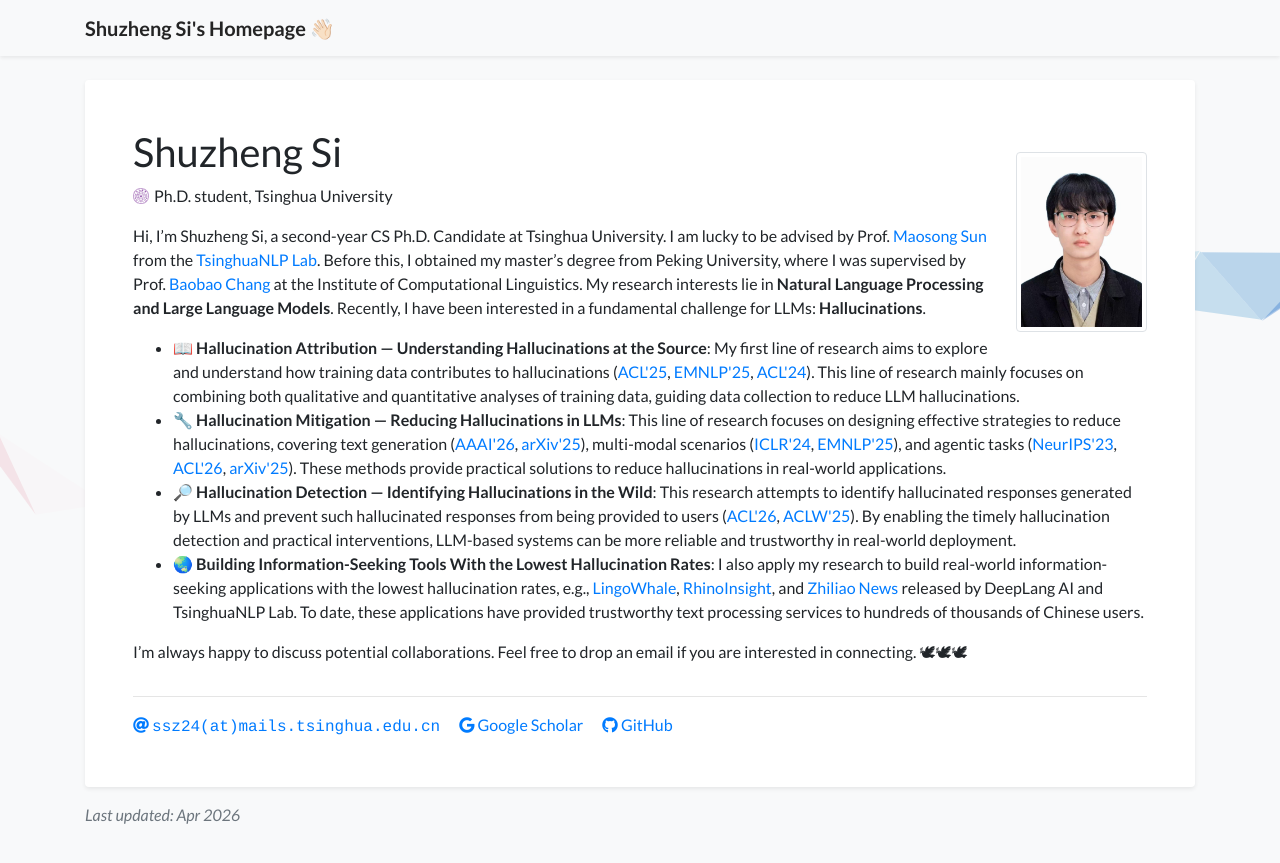
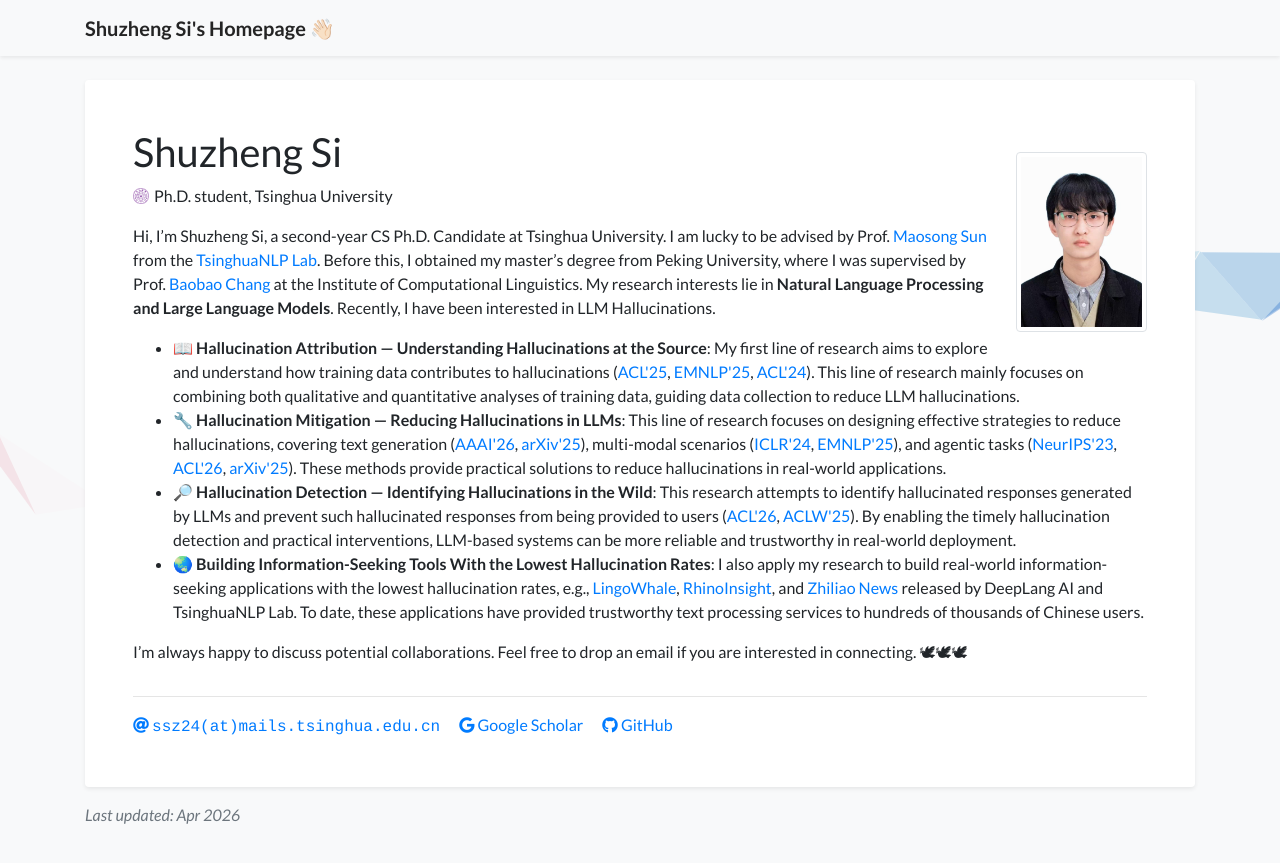
Before and after one commit to S1s-Z/s1s-z.github.io, a Jekyll site: the page built from index.html, in a window 1280 px wide. Shown: the top 863 px of the page. Built offline with Jekyll 4.4.1, drawn with Linux system fonts in a browser that asks for light colours; a style sheet for code colours, icons or effects is not loaded.

Commit message:
Update profile.yml

```diff
--- a/_data/profile.yml
+++ b/_data/profile.yml
@@ -19,7 +19,7 @@
 # xiaohongshu: 5fa2663000000000010068e2
 
 short_bio: >-
-  Hi, I’m Shuzheng Si, a second-year CS Ph.D. Candidate at Tsinghua University. I am lucky to be advised by Prof. <a href="https://scholar.google.com/citations?hl=en&user=zIgT0HMAAAAJ">Maosong Sun</a> from the <a href="https://nlp.csai.tsinghua.edu.cn">TsinghuaNLP Lab</a>. Before this, I obtained my master’s degree from Peking University, where I was supervised by Prof. <a href="https://scholar.google.com.au/citations?user=LaKNyhQAAAAJ">Baobao Chang</a> at the Institute of Computational Linguistics. My research interests lie in <b>Natural Language Processing and Large Language Models</b>. Recently, I have been interested in a fundamental challenge for LLMs: <b> Hallucinations</b>.
+  Hi, I’m Shuzheng Si, a second-year CS Ph.D. Candidate at Tsinghua University. I am lucky to be advised by Prof. <a href="https://scholar.google.com/citations?hl=en&user=zIgT0HMAAAAJ">Maosong Sun</a> from the <a href="https://nlp.csai.tsinghua.edu.cn">TsinghuaNLP Lab</a>. Before this, I obtained my master’s degree from Peking University, where I was supervised by Prof. <a href="https://scholar.google.com.au/citations?user=LaKNyhQAAAAJ">Baobao Chang</a> at the Institute of Computational Linguistics. My research interests lie in <b>Natural Language Processing and Large Language Models</b>. Recently, I have been interested in LLM Hallucinations.
   <br>
   <ul class="pub">
       <li>
```
